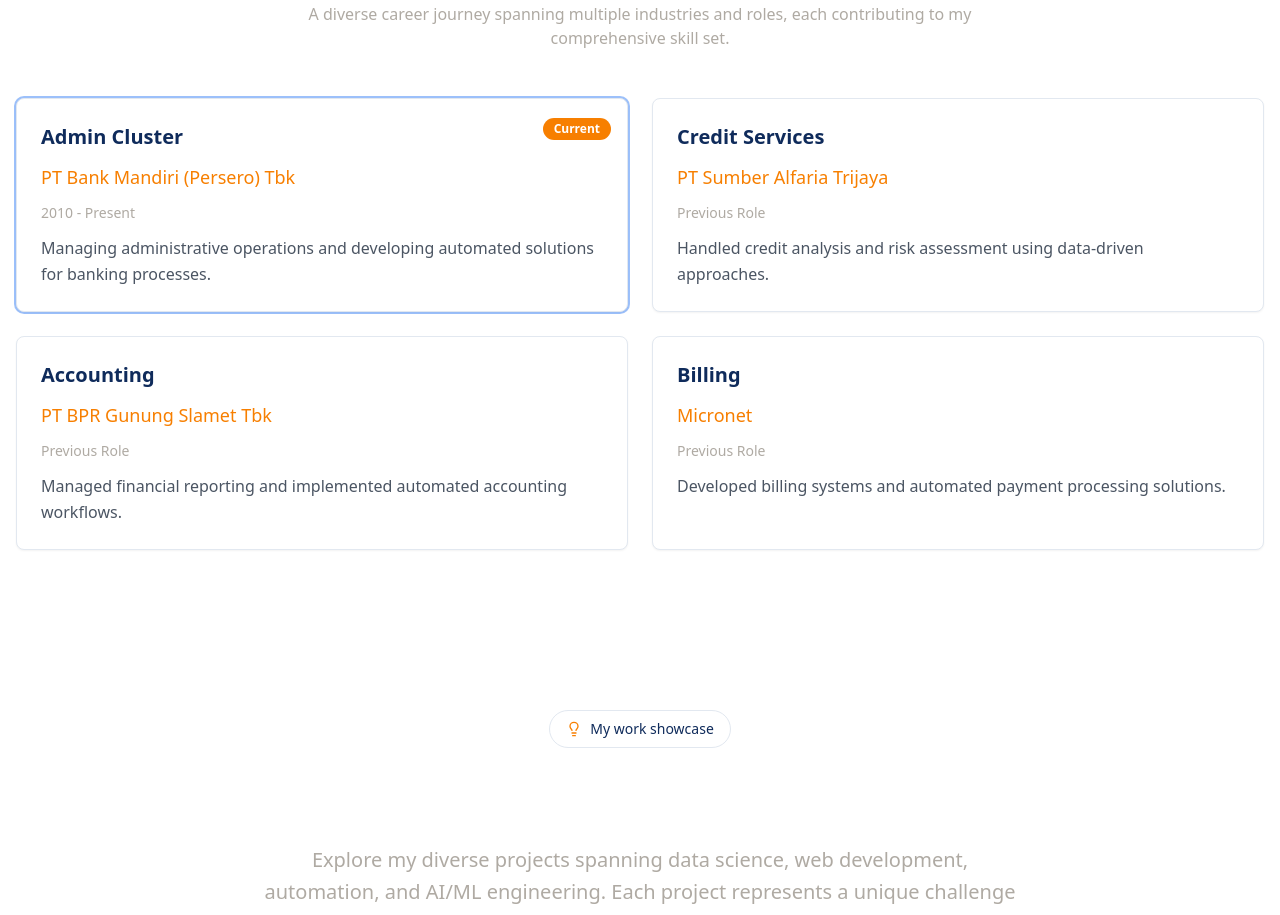
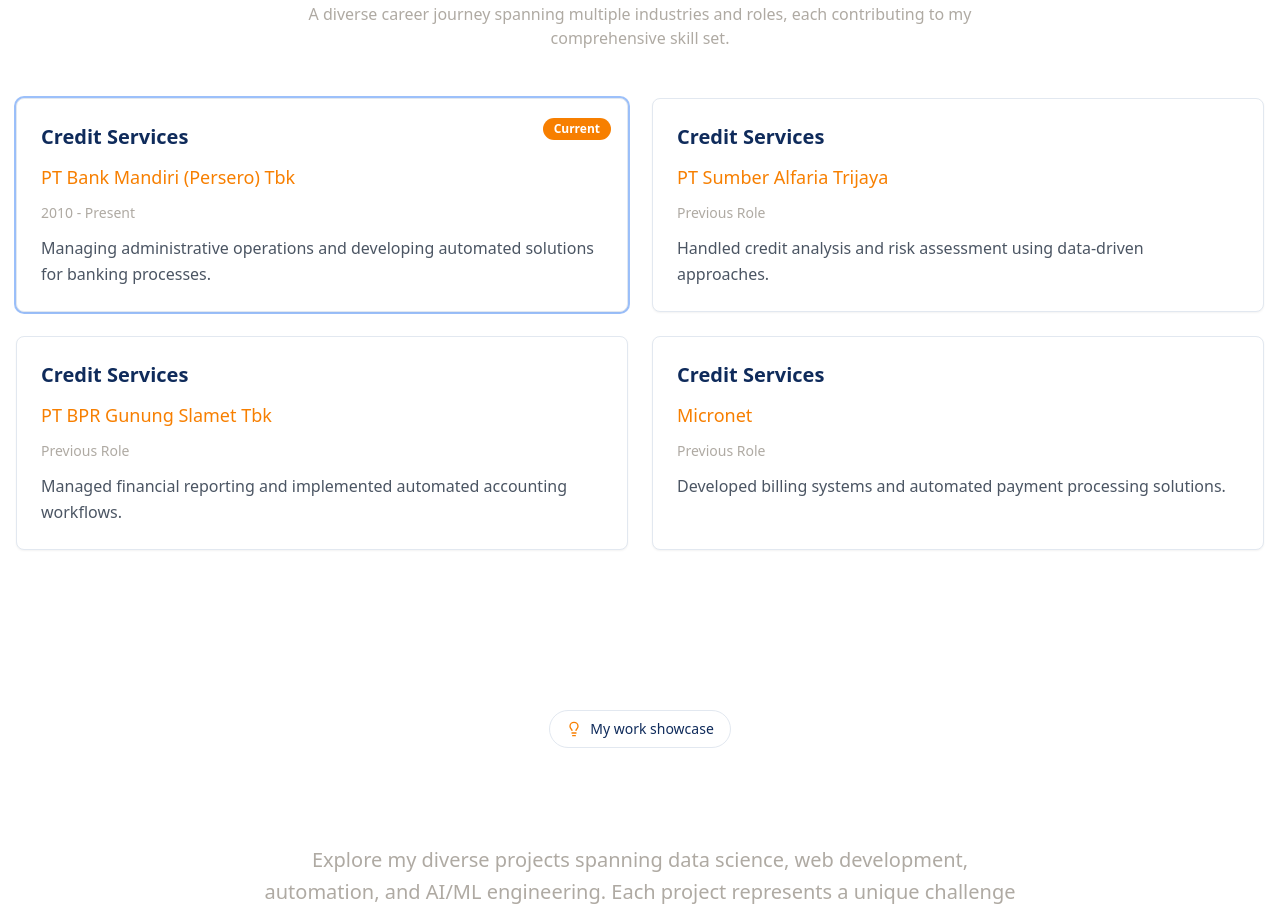
Before and after one commit to okidwiyulianto/oki-tech-showcase, a React (Vite) app: page / in a window 1280 px wide. Shown: the part 2020-2935 px from the top of the page. Built offline with nearby package versions, Linux system fonts and the light colour scheme.

Commit message:
Fix: Update h4 text
Modify the text of the h4 element to "Credit Services" in the About section.

```diff
--- a/src/components/About.tsx
+++ b/src/components/About.tsx
@@ -1,4 +1,3 @@
-
 import { Card, CardContent } from "@/components/ui/card";
 import { Badge } from "@/components/ui/badge";
 import { GraduationCap, Briefcase, Code, TrendingUp } from "lucide-react";
@@ -172,7 +171,7 @@ const About = () => {
                   )}
                   <div className="space-y-3">
                     <h4 className="text-xl font-semibold text-portfolio-navy group-hover:text-portfolio-blue transition-colors">
-                      {exp.role}
+                      Credit Services
                     </h4>
                     <h5 className="text-portfolio-orange font-medium text-lg">{exp.company}</h5>
                     <p className="text-portfolio-gray text-sm font-medium">{exp.period}</p>
```
